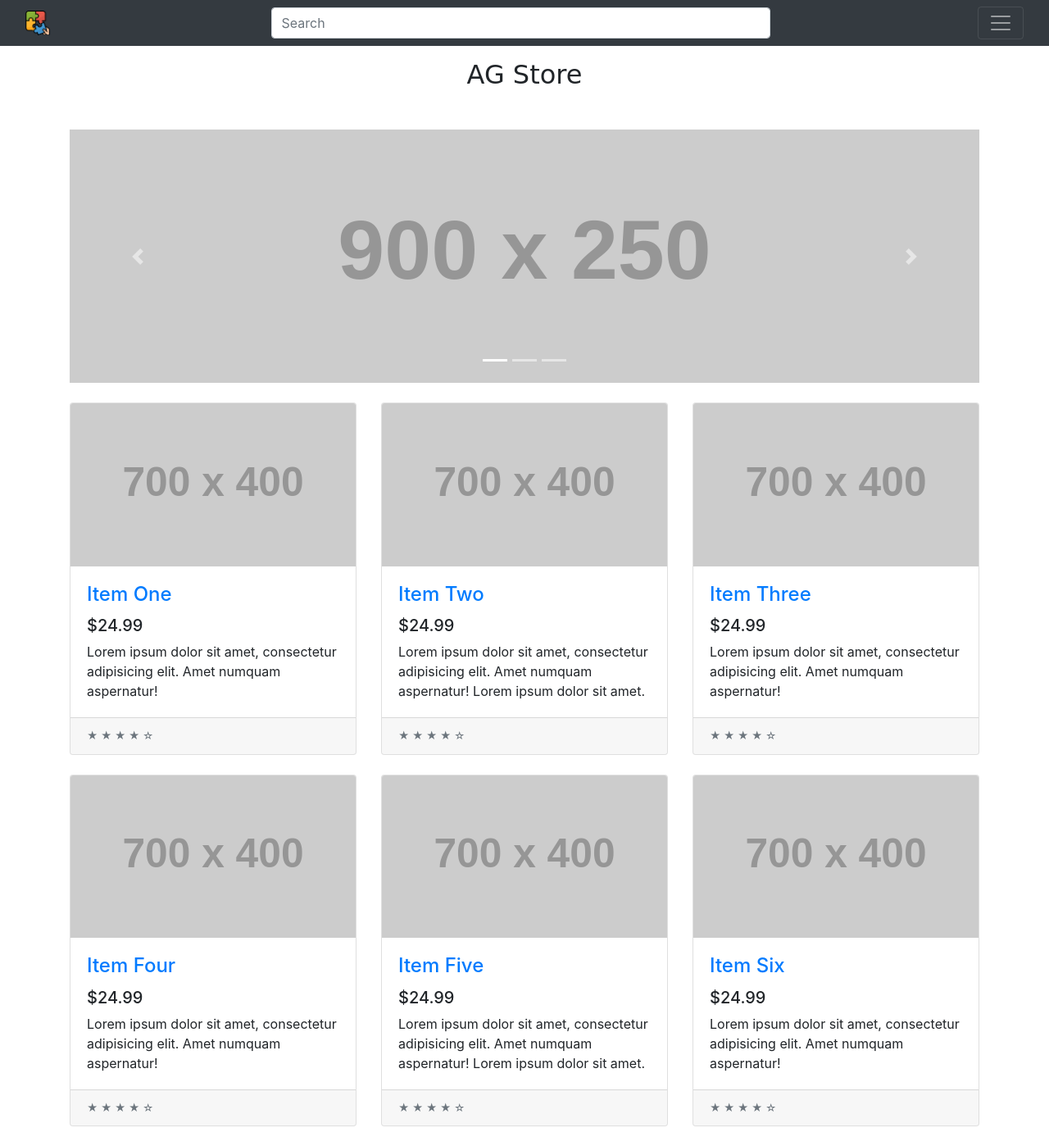
After one commit to PeterYama/e-commerce, a PHP site: the page made by sections/products copy.php in a window 1280 px wide. The commit adds this page. Shown: the whole page at 82% size. Run offline with PHP 8.4, Linux system fonts and the light colour scheme; grey boxes labelled with a size stand in for pictures from a placeholder-image service; some libraries are stand-ins or nearby versions; some web fonts are replaced.

```diff
--- a/ajax/db_connection.php
+++ b/ajax/db_connection.php
@@ -1,4 +1,5 @@
 <?php
+
 	class db_Connection {
 
 	private $dbhost;
@@ -21,6 +22,4 @@
 		}
 
 	}
-
-
 ?>
--- a/myscripts.js
+++ b/myscripts.js
@@ -13,7 +13,6 @@ $(document).ready(function () {
     $('.carousel').carousel({
         interval: 1000
       })
-
 });
 // user login
 $(document).ready(function (){
--- a/sections/head.php
+++ b/sections/head.php
@@ -9,9 +9,9 @@
 <script src="myscripts.js"></script>
 <!-- Bootstrap CSS -->
 <link href="https://stackpath.bootstrapcdn.com/bootstrap/4.4.1/css/bootstrap.min.css" rel="stylesheet" integrity="sha384-Vkoo8x4CGsO3+Hhxv8T/Q5PaXtkKtu6ug5TOeNV6gBiFeWPGFN9MuhOf23Q9Ifjh" crossorigin="anonymous">
-<link rel="stylesheet" href="sections/landing.css" class="ref">
-<link rel="stylesheet" href="sections/login.css" class="ref">
-<link rel="stylesheet" href="sections/footer.css" class="ref">
+<link rel="stylesheet" href="./css/landing.css" class="ref">
+<link rel="stylesheet" href="./css/login.css" class="ref">
+<link rel="stylesheet" href="./css/footer.css" class="ref">
 
 <!-- fonts -->
 <link href="https://fonts.googleapis.com/css?family=Gugi&display=swap" rel="stylesheet">
--- a/sections/login.php
+++ b/sections/login.php
@@ -1,13 +1,9 @@
-
-
-
-
 
 <section id="login-page">
     <div class="container">
         <div class="row m-3">
             <div class="col-12">
-                <h3 class="login-heading mb-4">Welcome back!</h3>
+                <h3 class="login-heading mb-4">Login</h3>
                 <form id="target" action="userLogin.php" method="post">
                     <div class="form-label-group">
                         <input type="email" id="inputEmail" name="userName"
--- /dev/null
+++ b/sections/products copy.php
@@ -0,0 +1,139 @@
+<?php
+  include './head.php';
+  require_once './navBar.php';
+?>
+
+<div class="container ">
+
+<div id="carouselExampleIndicators" class="carousel slide my-4" data-ride="carousel">
+  <ol class="carousel-indicators">
+    <li data-target="#carouselExampleIndicators" data-slide-to="0" class="active"></li>
+    <li data-target="#carouselExampleIndicators" data-slide-to="1"></li>
+    <li data-target="#carouselExampleIndicators" data-slide-to="2"></li>
+  </ol>
+  <div class="carousel-inner">
+    <div class="carousel-item active">
+      <img src="http://placehold.it/900x250" class="d-block w-100" alt="...">
+    </div>
+    <div class="carousel-item">
+      <img src="http://placehold.it/900x250" class="d-block w-100" alt="...">
+    </div>
+    <div class="carousel-item">
+      <img src="http://placehold.it/900x250" class="d-block w-100" alt="...">
+    </div>
+  </div>
+  <a class="carousel-control-prev" href="#carouselExampleIndicators" role="button" data-slide="prev">
+    <span class="carousel-control-prev-icon" aria-hidden="true"></span>
+    <span class="sr-only">Previous</span>
+  </a>
+  <a class="carousel-control-next" href="#carouselExampleIndicators" role="button" data-slide="next">
+    <span class="carousel-control-next-icon" aria-hidden="true"></span>
+    <span class="sr-only">Next</span>
+  </a>
+</div>
+
+  <div class="row ">
+
+    <div class="col-lg-4 col-md-6 mb-4">
+      <div class="card h-100">
+        <a href="#"><img class="card-img-top" src="http://placehold.it/700x400" alt=""></a>
+        <div class="card-body">
+          <h4 class="card-title">
+
+            <!-- add content to the card via php -->
+            <a href="#">Item One</a>
+          </h4>
+          <h5>$24.99</h5>
+          <p class="card-text">Lorem ipsum dolor sit amet, consectetur adipisicing elit. Amet numquam aspernatur!</p>
+        </div>
+        <div class="card-footer">
+          <small class="text-muted">&#9733; &#9733; &#9733; &#9733; &#9734;</small>
+        </div>
+      </div>
+    </div>
+
+    <div class="col-lg-4 col-md-6 mb-4">
+      <div class="card h-100">
+        <a href="#"><img class="card-img-top" src="http://placehold.it/700x400" alt=""></a>
+        <div class="card-body">
+          <h4 class="card-title">
+            <a href="#">Item Two</a>
+          </h4>
+          <h5>$24.99</h5>
+          <p class="card-text">Lorem ipsum dolor sit amet, consectetur adipisicing elit. Amet numquam aspernatur! Lorem ipsum dolor sit amet.</p>
+        </div>
+        <div class="card-footer">
+          <small class="text-muted">&#9733; &#9733; &#9733; &#9733; &#9734;</small>
+        </div>
+      </div>
+    </div>
+
+    <div class="col-lg-4 col-md-6 mb-4">
+      <div class="card h-100">
+        <a href="#"><img class="card-img-top" src="http://placehold.it/700x400" alt=""></a>
+        <div class="card-body">
+          <h4 class="card-title">
+            <a href="#">Item Three</a>
+          </h4>
+          <h5>$24.99</h5>
+          <p class="card-text">Lorem ipsum dolor sit amet, consectetur adipisicing elit. Amet numquam aspernatur!</p>
+        </div>
+        <div class="card-footer">
+          <small class="text-muted">&#9733; &#9733; &#9733; &#9733; &#9734;</small>
+        </div>
+      </div>
+    </div>
+
+    <div class="col-lg-4 col-md-6 mb-4">
+      <div class="card h-100">
+        <a href="#"><img class="card-img-top" src="http://placehold.it/700x400" alt=""></a>
+        <div class="card-body">
+          <h4 class="card-title">
+            <a href="#">Item Four</a>
+          </h4>
+          <h5>$24.99</h5>
+          <p class="card-text">Lorem ipsum dolor sit amet, consectetur adipisicing elit. Amet numquam aspernatur!</p>
+        </div>
+        <div class="card-footer">
+          <small class="text-muted">&#9733; &#9733; &#9733; &#9733; &#9734;</small>
+        </div>
+      </div>
+    </div>
+
+    <div class="col-lg-4 col-md-6 mb-4">
+      <div class="card h-100">
+        <a href="#"><img class="card-img-top" src="http://placehold.it/700x400" alt=""></a>
+        <div class="card-body">
+          <h4 class="card-title">
+            <a href="#">Item Five</a>
+          </h4>
+          <h5>$24.99</h5>
+          <p class="card-text">Lorem ipsum dolor sit amet, consectetur adipisicing elit. Amet numquam aspernatur! Lorem ipsum dolor sit amet.</p>
+        </div>
+        <div class="card-footer">
+          <small class="text-muted">&#9733; &#9733; &#9733; &#9733; &#9734;</small>
+        </div>
+      </div>
+    </div>
+
+    <div class="col-lg-4 col-md-6 mb-4">
+      <div class="card h-100">
+        <a href="#"><img class="card-img-top" src="http://placehold.it/700x400" alt=""></a>
+        <div class="card-body">
+          <h4 class="card-title">
+            <a href="#">Item Six</a>
+          </h4>
+          <h5>$24.99</h5>
+          <p class="card-text">Lorem ipsum dolor sit amet, consectetur adipisicing elit. Amet numquam aspernatur!</p>
+        </div>
+        <div class="card-footer">
+          <small class="text-muted">&#9733; &#9733; &#9733; &#9733; &#9734;</small>
+        </div>
+      </div>
+    </div>
+
+  </div>
+
+</div>
+
+</div>
```
Also changed, not shown: ajax/db_controller.php (+84 -14 lines), index.php (+7 -21 lines), sections/footer.php (+12 -4 lines), sections/products.php (+11 -101 lines), userLogin.php (+16 -32 lines), css/footer.css (renamed from sections/footer.css), css/landing.css (renamed from sections/landing.css), css/login.css (renamed from sections/login.css), images/Banner1.jpg (added).
